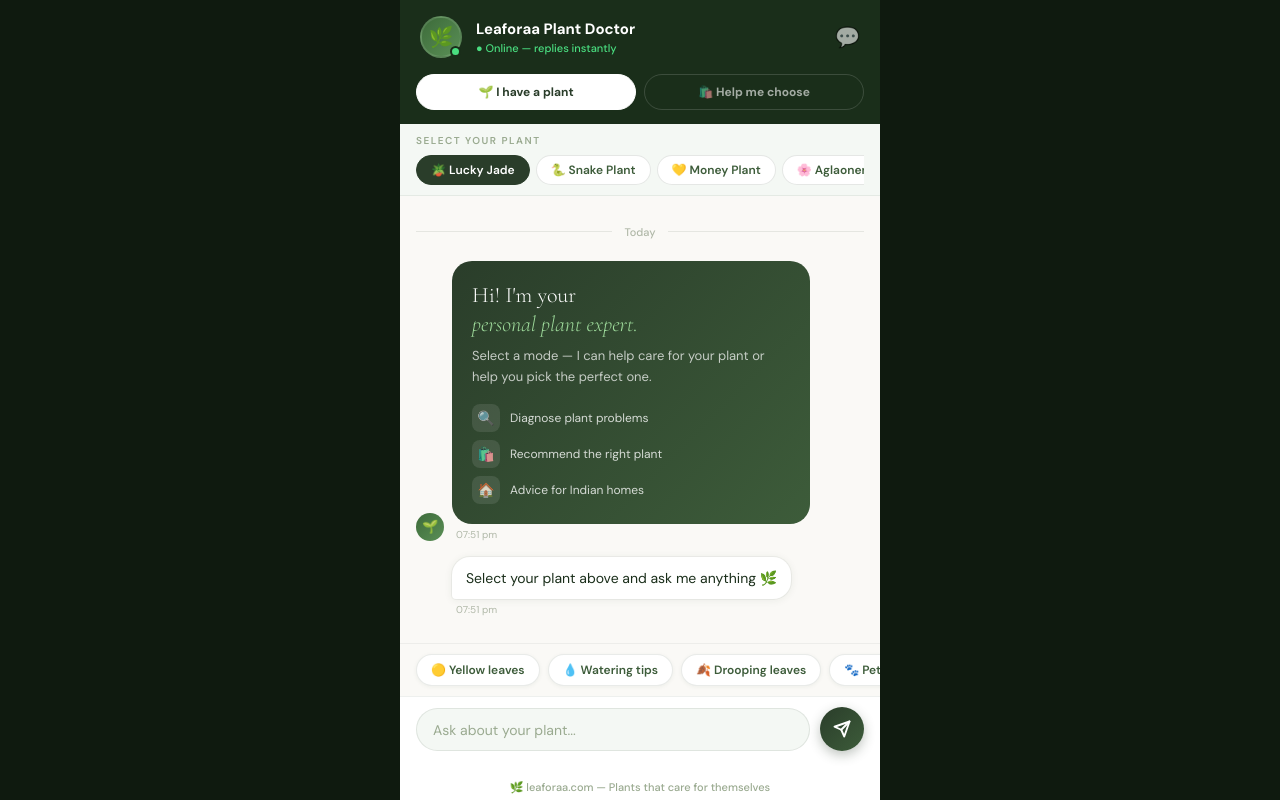
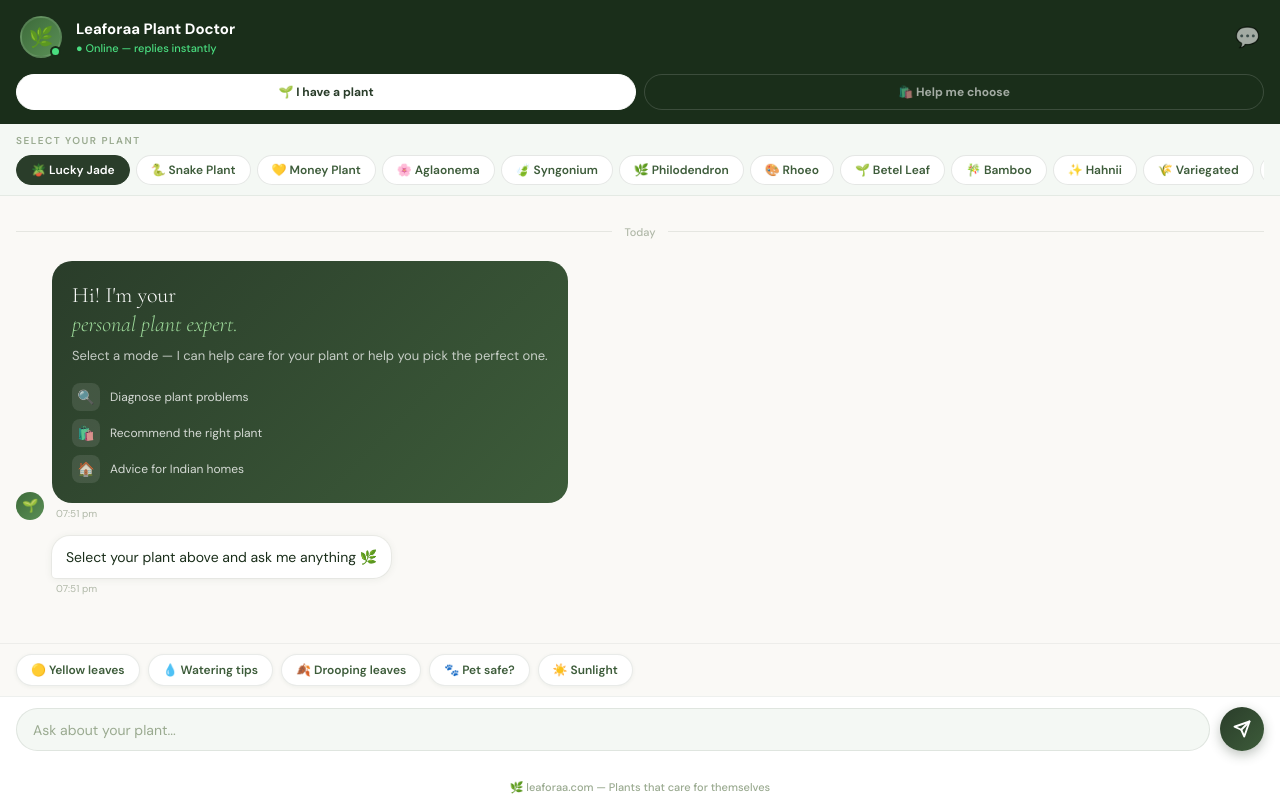
Before and after one commit to dhruvnub/leaforaa-plant-doctor, a website: page index.html in a window 1280 px wide. Drawn offline with nearby package versions, Linux system fonts and the light colour scheme.

Commit message:
Update index.html

```diff
--- a/index.html
+++ b/index.html
@@ -2,13 +2,14 @@
 <html lang="en">
 <head>
 <meta charset="UTF-8">
-<meta name="viewport" content="width=device-width, initial-scale=1.0, maximum-scale=1.0">
+<meta name="viewport" content="width=device-width, initial-scale=1.0, maximum-scale=1.0, user-scalable=no, viewport-fit=cover">
 <title>Plant Doctor — Leaforaa</title>
 <link href="https://fonts.googleapis.com/css2?family=Cormorant+Garamond:ital,wght@0,300;0,400;1,300;1,400&family=DM+Sans:wght@300;400;500;600;700&display=swap" rel="stylesheet">
 <style>
 * { margin: 0; padding: 0; box-sizing: border-box; -webkit-tap-highlight-color: transparent; }
 html, body { height: 100%; font-family: 'DM Sans', sans-serif; background: #0f1a0f; overflow: hidden; }
-.app { display: flex; flex-direction: column; height: 100vh; height: 100dvh; max-width: 480px; margin: 0 auto; background: #faf9f6; }
+.app { display: flex; flex-direction: column; height: 100vh; height: 100dvh; max-width: 480px; margin: 0 auto; background: #faf9f6;
+     position: fixed; top: 0; left: 0; right: 0; bottom: 0; max-width: 100%;}
 .header { background: #1a2e1a; padding: 16px 20px; display: flex; align-items: center; gap: 14px; flex-shrink: 0; }
 .header-avatar-wrap { position: relative; flex-shrink: 0; }
 .header-avatar { width: 42px; height: 42px; border-radius: 50%; background: linear-gradient(135deg, #3d6b3a, #5a8f56); display: flex; align-items: center; justify-content: center; font-size: 20px; border: 2px solid rgba(255,255,255,0.1); }
```
